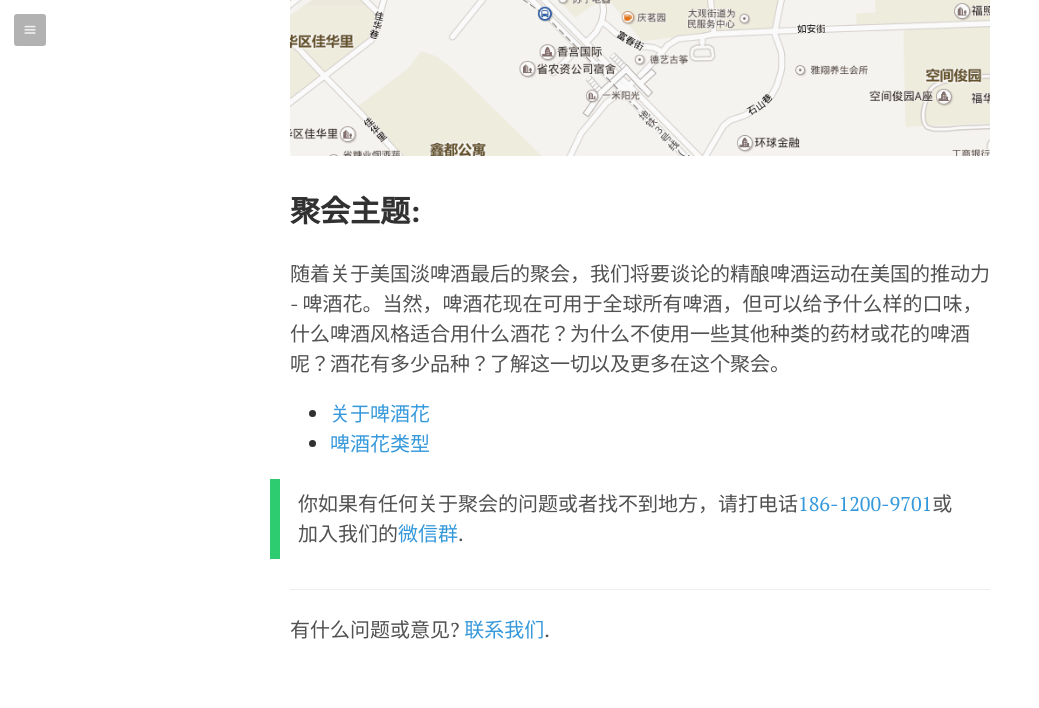
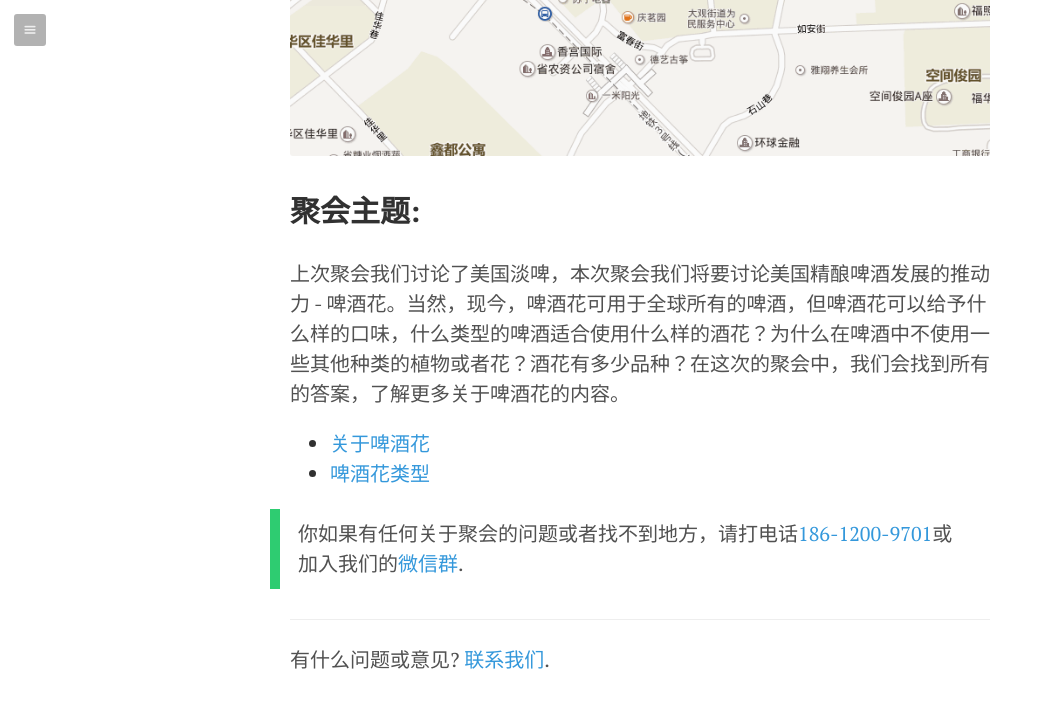
Before and after one commit to darryl-snow/khs, a Jekyll site: the page built from _posts/zh/2015-11-26-shieryue-juhui.md, in a window 1280 px wide and 900 px high, scrolled down 1720 px, cut to the strip 0-761 px from the top of the window. Shown: the top 708 px of the strip, without its empty margins (0-1039 px from the left). Built offline with Jekyll 4.4.1, drawn with Linux system fonts in a browser that asks for light colours; Markdown is read by kramdown in place of the engine named in the settings.

Commit message:
update chinese copy for dec 15 meetup

```diff
--- a/_posts/zh/2015-11-26-shieryue-juhui.md
+++ b/_posts/zh/2015-11-26-shieryue-juhui.md
@@ -23,7 +23,7 @@ permalink: /zh/2015nian-shieryue-juhui
 
 ## 聚会主题:
 
-随着关于美国淡啤酒最后的聚会，我们将要谈论的精酿啤酒运动在美国的推动力 - 啤酒花。当然，啤酒花现在可用于全球所有啤酒，但可以给予什么样的口味，什么啤酒风格适合用什么酒花？为什么不使用一些其他种类的药材或花的啤酒呢？酒花有多少品种？了解这一切以及更多在这个聚会。
+上次聚会我们讨论了美国淡啤，本次聚会我们将要讨论美国精酿啤酒发展的推动力 - 啤酒花。当然，现今，啤酒花可用于全球所有的啤酒，但啤酒花可以给予什么样的口味，什么类型的啤酒适合使用什么样的酒花？为什么在啤酒中不使用一些其他种类的植物或者花？酒花有多少品种？在这次的聚会中，我们会找到所有的答案，了解更多关于啤酒花的内容。
 
 * [关于啤酒花](/media/files/hops-chinese.pdf)
 * [啤酒花类型](/media/files/hops-varieties.pdf)
```
